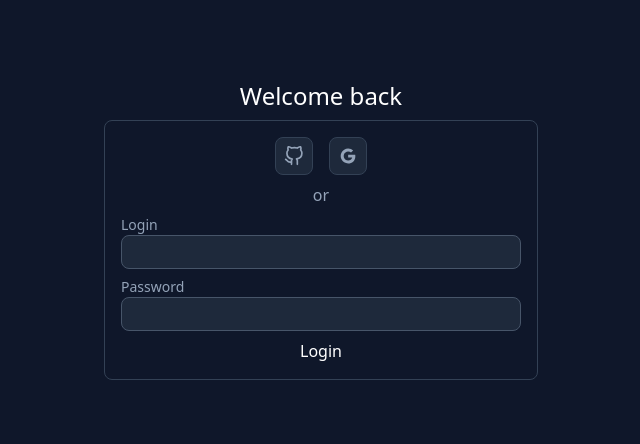
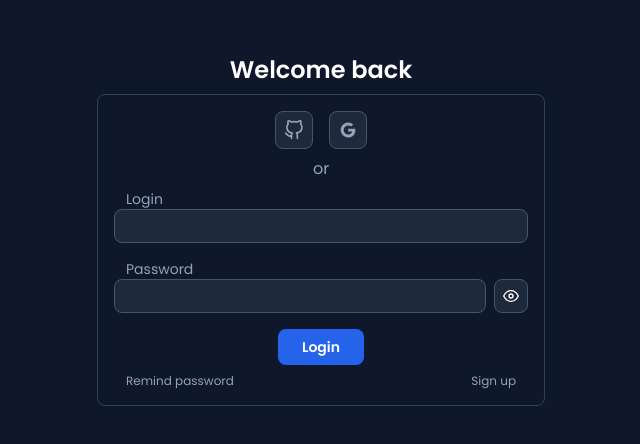
Before and after one commit to naqet/company-management-system, a Next.js app in the folder front/: page /login in a window 1280 px wide. Shown: the part 170-614 px from the top of the page, without its empty margins (319-959 px from the left). Built offline with nearby package versions, Linux system fonts and the light colour scheme.

Commit message:
feat(loginPage): Add login panel (only frontend)

```diff
--- a/front/app/(auth)/login/page.tsx
+++ b/front/app/(auth)/login/page.tsx
@@ -1,31 +1,9 @@
-'use client';
-import { FiGithub } from 'react-icons/fi';
-import { AiOutlineGoogle } from 'react-icons/ai';
+import LoginPanel from '../../../components/auth/LoginPanel';
 
 export default function LoginPage() {
 	return (
 		<main className='grid place-items-center h-screen'>
-			<div>
-				<h1 className='text-center mb-2 text-2xl'>Welcome back</h1>
-				<section className='dark:border-slate-700 border-1 p-4 rounded-lg grid gap-2'>
-					<ul className='flex gap-4 min-w-[400px] w-fit justify-center mx-auto text-xl dark:text-slate-400'>
-						<li><button type='button' className='p-2 dark:border-slate-700 border-1 rounded-lg dark:bg-slate-800 dark:hover:text-slate-200 dark:hover:border-slate-600 transition-colors' title='Login with GitHub'><FiGithub /></button></li>
-						<li><button type='button' className='p-2 dark:border-slate-700 border-1 rounded-lg dark:bg-slate-800 dark:hover:text-slate-200 dark:hover:border-slate-600 transition-colors' title='Login with Google'><AiOutlineGoogle /></button></li>
-					</ul>
-					<p className='text-center dark:text-slate-400'>or</p>
-					<form className='grid gap-2'>
-						<div className='grid'>
-							<label htmlFor='login' className='dark:text-slate-400 text-sm'>Login</label>
-							<input name='login' id='login' className='input' required />
-						</div>
-						<div className='grid'>
-							<label htmlFor='password' className='dark:text-slate-400 text-sm'>Password</label>
-							<input name='password' id='password' className='input' required type='password' />
-						</div>
-						<button type='submit'>Login</button>
-					</form>
-				</section>
-			</div>
+			<LoginPanel />
 		</main>
 	)
 }
--- a/front/app/head.tsx
+++ b/front/app/head.tsx
@@ -2,6 +2,7 @@ export default function Head() {
 	return (
 		<>
 			<title>This is test header</title>
+			<meta content="width=device-width, initial-scale=1" name="viewport" />
 		</>
 	)
 }
--- a/front/app/layout.tsx
+++ b/front/app/layout.tsx
@@ -1,4 +1,8 @@
+import { Roboto, Poppins } from '@next/font/google';
 import "../styles/globals.css";
+
+const roboto = Roboto({ variable: "--font-roboto", weight: '400' });
+const poppins = Poppins({ variable: "--font-poppins", weight: ['400', '600'] });
 
 export default function RootLayout({
 	// Layouts must accept a children prop.
@@ -8,7 +12,7 @@ export default function RootLayout({
 	children: React.ReactNode;
 }) {
 	return (
-		<html lang="en" className="dark">
+		<html lang="en" className={`dark ${roboto.variable} ${poppins.variable}`}>
 			<body >{children}</body>
 		</html>
 	);
--- /dev/null
+++ b/front/components/auth/LoginPanel/index.tsx
@@ -0,0 +1,56 @@
+'use client';
+import { FiGithub, FiEye, FiEyeOff } from 'react-icons/fi';
+import { AiOutlineGoogle } from 'react-icons/ai';
+import Link from 'next/link';
+import { useState } from 'react';
+
+export default function LoginPanel() {
+	const [passType, setPassType] = useState<'text' | 'password'>('password');
+
+	const handlePasswordType = (): void => {
+		setPassType((prev) => prev === 'text' ? 'password' : 'text');
+	}
+
+	return (
+		<div className='max-w-md w-[90%]'>
+			<h1 className='text-center mb-2 text-2xl font-semibold'>Welcome back</h1>
+			<section className='dark:border-slate-700 border-1 p-4 rounded-lg grid gap-2'>
+				<ul className='flex gap-4 justify-center mx-auto text-3xl md:text-xl'>
+					<li>
+						<button type='button' className='p-2 rounded-lg dark:bg-slate-800 text-hover border-hover' title='Login with GitHub'>
+							<FiGithub />
+						</button>
+					</li>
+					<li>
+						<button type='button' className='p-2 rounded-lg dark:bg-slate-800 text-hover border-hover' title='Login with Google'>
+							<AiOutlineGoogle />
+						</button>
+					</li>
+				</ul>
+				<p className='text-center dark:text-slate-400'>or</p>
+				<form className='grid gap-4'>
+					<div className='grid'>
+						<label htmlFor='login' className='dark:text-slate-400 text-sm ml-3'>Login</label>
+						<input name='login' id='login' className='auth-input' required />
+					</div>
+					<div className='grid'>
+						<label htmlFor='password' className='dark:text-slate-400 text-sm ml-3'>Password</label>
+						<div className='flex gap-2'>
+							<input name='password' id='password' className='auth-input w-full' required type={passType} />
+							<button type='button' className='border-hover p-2 dark:bg-slate-800 rounded-lg' onClick={handlePasswordType}>{passType === 'password' ? <FiEye /> : <FiEyeOff />}</button>
+						</div>
+					</div>
+					<button type='submit' title='Submit login form' className='blue-button'>Login</button>
+				</form>
+				<ul className='text-xs flex justify-between w-full px-3 dark:text-slate-400'>
+					<li>
+						<Link href='remindPassword' className='text-hover' tabIndex={0}>Remind password</Link>
+					</li>
+					<li>
+						<Link href='signup' className='text-hover' tabIndex={0}>Sign up</Link>
+					</li>
+				</ul>
+			</section>
+		</div>
+	)
+}
--- a/front/package.json
+++ b/front/package.json
@@ -9,6 +9,7 @@
     "lint": "next lint"
   },
   "dependencies": {
+    "@next/font": "^13.0.6",
     "@types/node": "18.11.13",
     "@types/react": "18.0.26",
     "@types/react-dom": "18.0.9",
--- a/front/styles/globals.css
+++ b/front/styles/globals.css
@@ -3,14 +3,34 @@
 @tailwind utilities;
 
 @layer base {
-	body {
-		@apply dark:bg-slate-900 dark:text-white;
-	}
+  body {
+    @apply dark:bg-slate-900 dark:text-white font-poppins;
+  }
+
+  *:focus-visible {
+    @apply lg:outline-1 lg:outline-none lg:outline-blue-400 lg:outline-offset-2;
+  }
+
+  *:focus:not(:focus-visible) {
+    outline: none;
+  }
 }
 
 @layer components {
-	.input {
-		@apply dark:bg-slate-800 px-2 py-1 border-1 rounded-lg dark:border-slate-600;
-	}
+  .auth-input {
+    @apply dark:bg-slate-800 px-2 py-1 border-1 rounded-lg dark:border-slate-600;
+  }
 
+  .blue-button {
+    @apply rounded-lg px-6 py-2 bg-blue-600 text-white hover:bg-blue-700 focus-within:bg-blue-700 transition-colors font-semibold text-sm mx-auto;
+  }
 }
+
+@layer utilities {
+  .text-hover {
+    @apply dark:text-slate-400 dark:hover:text-slate-200 dark:focus:text-slate-200 transition-colors;
+  }
+  .border-hover {
+    @apply border-1 dark:border-slate-600 dark:hover:border-slate-500 dark:focus:border-slate-500 transition-colors;
+  }
+}
--- a/front/tailwind.config.js
+++ b/front/tailwind.config.js
@@ -9,6 +9,10 @@ module.exports = {
 		extend: {
 			borderWidth: {
 				1: "1px"
+			},
+			fontFamily: {
+				roboto: ['var(--font-roboto)'],
+				poppins: ['var(--font-poppins)'],
 			}
 		},
 	},
```
Also changed, not shown: 1 other file (tests, documents, lock files or other folders).
